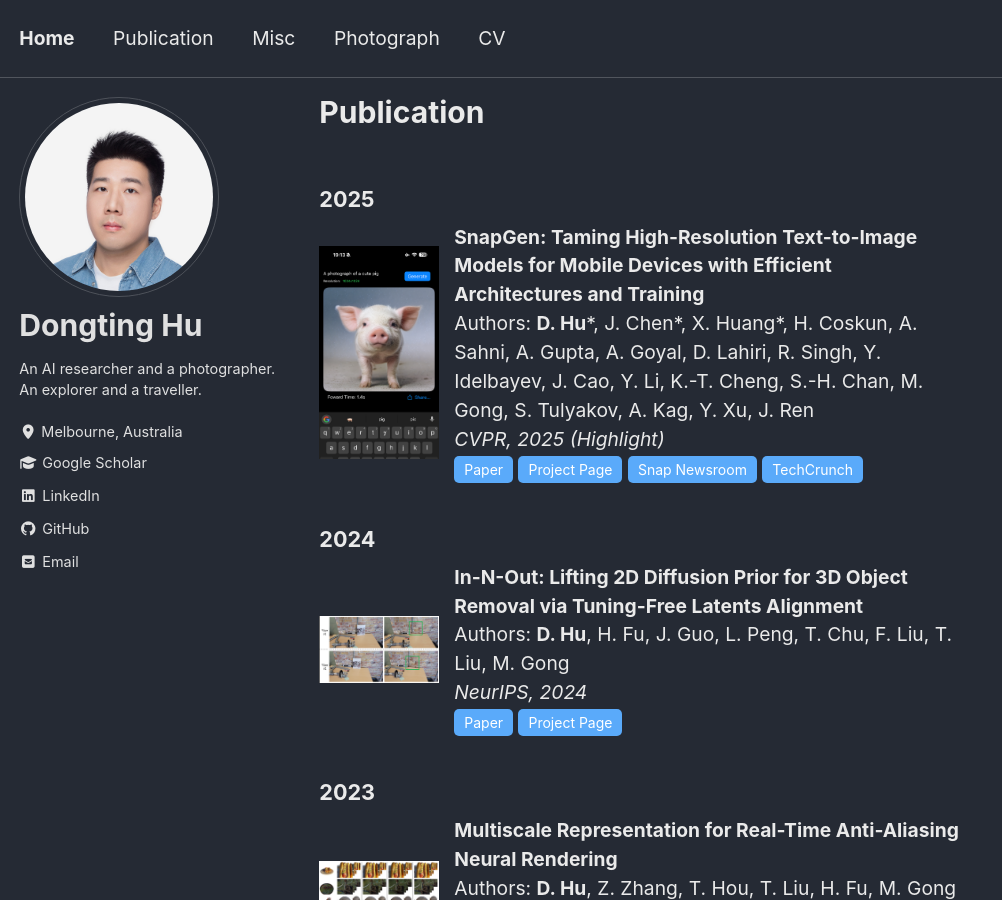
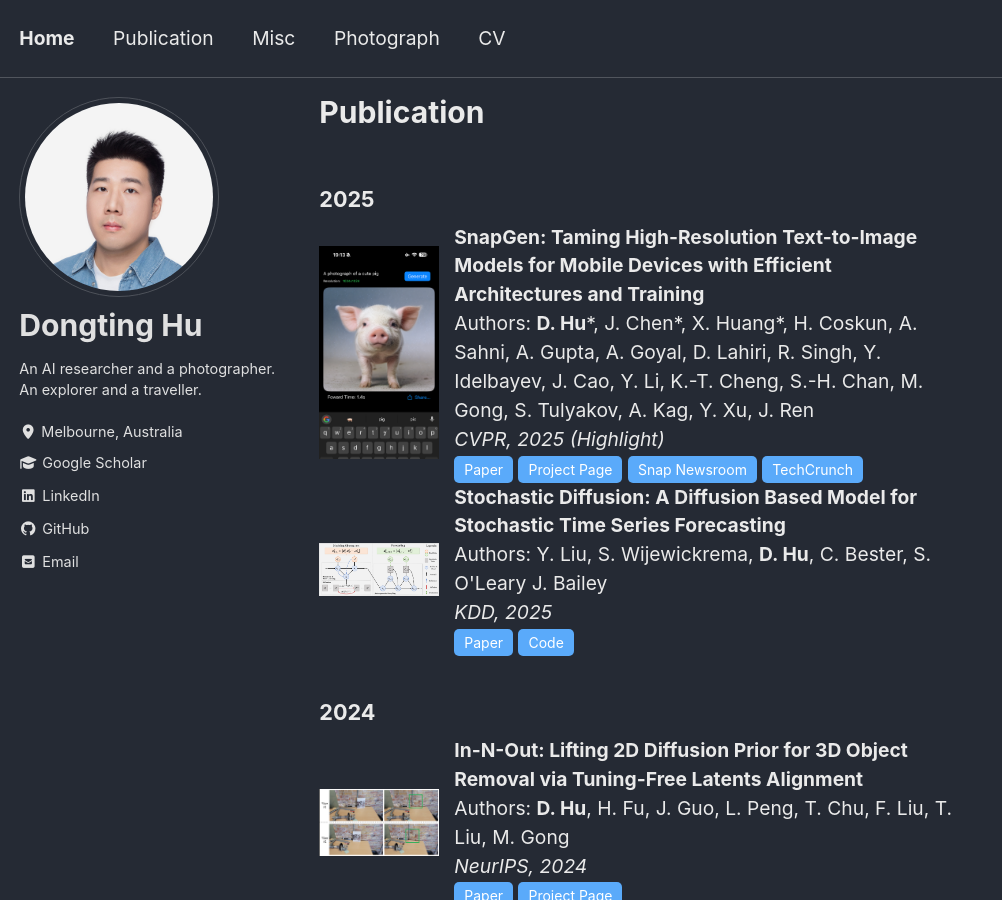
Before and after one commit to timmy11hu/timmy11hu.github.io, a Jekyll site: the page built from _pages/publication.md, in a window 1280 px wide and 900 px high. Shown: the whole window, without its empty margins (0-1002 px from the left). Built offline with Jekyll 4.4.1, drawn with Linux system fonts in a browser that asks for light colours; cached includes are drawn as plain includes.

Commit message:
Update publication.md

```diff
--- a/_pages/publication.md
+++ b/_pages/publication.md
@@ -30,6 +30,25 @@
     <a href="https://techcrunch.com/2025/02/04/snap-unveils-ai-text-to-image-model-for-mobile-devices" target="_blank" style="text-decoration: none;">
       <button style="padding: 5px 10px; font-size: 14px; cursor: pointer; background-color:rgb(90, 170, 250); color: white; border: none; border-radius: 5px;">
         TechCrunch
+      </button>
+    </a>
+  </div>
+</div>
+
+<div style="display: flex; align-items: center; width: 100%;">
+  <img src="../assets/images/publication_stochdiff.png" alt="In-N-Out Publication Image" style="width: 120px; height: auto; margin-right: 15px;"/>
+  <div>
+    <strong>Stochastic Diffusion: A Diffusion Based Model for Stochastic Time Series Forecasting</strong> <br>
+    Authors: Y. Liu, S. Wijewickrema, <strong>D. Hu</strong>, C. Bester, S. O'Leary J. Bailey  <br>
+    <em>KDD, 2025</em> <br>
+    <a href="https://arxiv.org/pdf/2406.02827" target="_blank" style="text-decoration: none;">
+      <button style="padding: 5px 10px; font-size: 14px; cursor: pointer; background-color:rgb(90, 170, 250); color: white; border: none; border-radius: 5px;">
+        Paper
+      </button>
+    </a>
+    <a href="" target="_blank" style="text-decoration: none;">
+      <button style="padding: 5px 10px; font-size: 14px; cursor: pointer; background-color:rgb(90, 170, 250); color: white; border: none; border-radius: 5px;">
+        Code
       </button>
     </a>
   </div>
```
